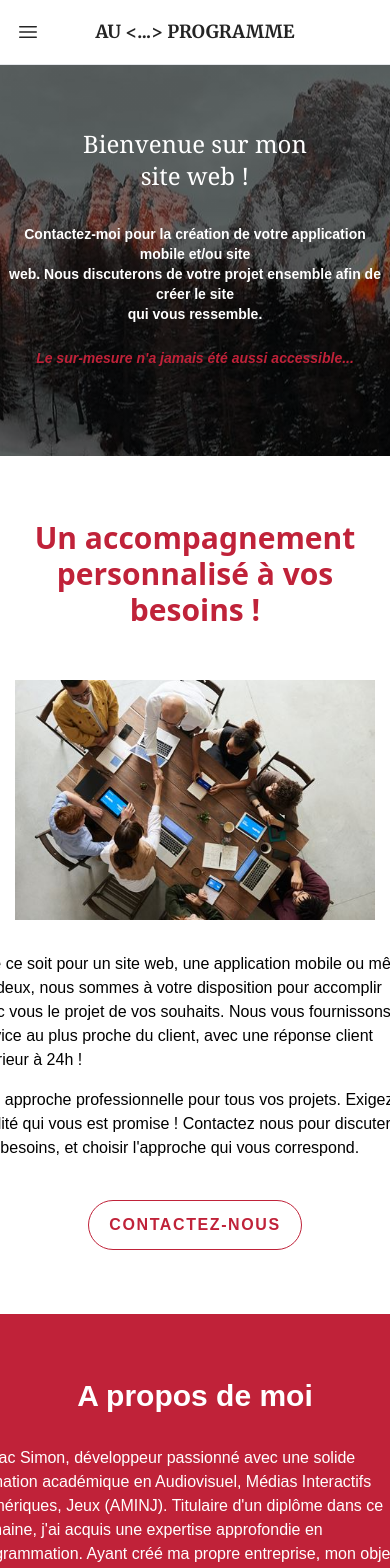
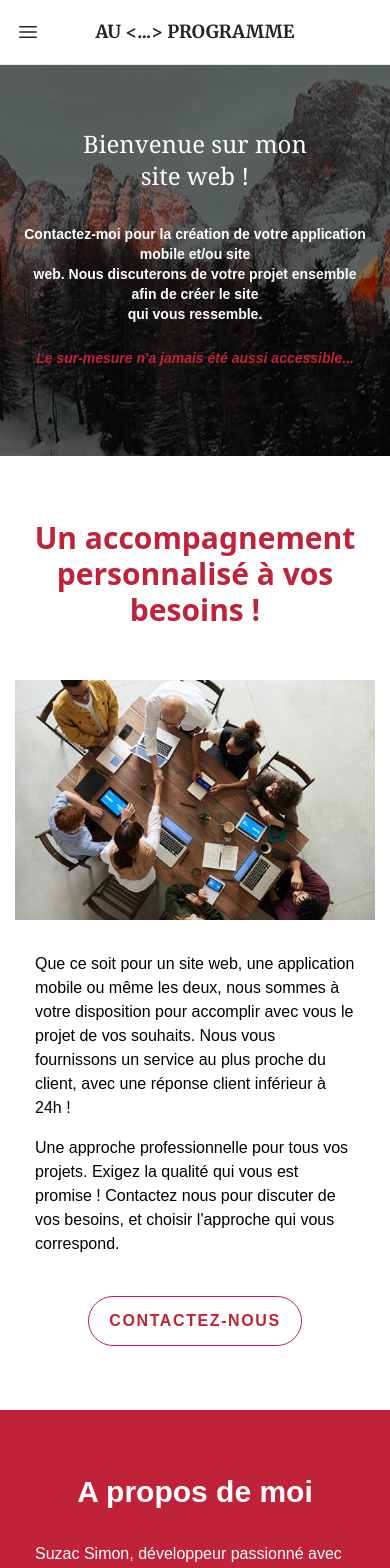
Before and after one commit to sissisix/Au_Programme, a React (Vite) app: page / in a window 390 px wide. Shown: the top 1568 px of the page. Built offline with nearby package versions, Linux system fonts and the light colour scheme.

Commit message:
Reparation resize Accueil

```diff
--- a/src/pages/1_accueil/Block_1.jsx
+++ b/src/pages/1_accueil/Block_1.jsx
@@ -2,7 +2,7 @@ const Block_1 = () => {
     return (
         <div className="h-fit py-16 bg-accueil-back bg-no-repeat bg-center bg-fixed relative flex flex-col items-center justify-center text-center text-white">
             <h1 className="mb-8 font-serif text-2xl sm:text-4xl md:text-6xl lg:text-7xl">Bienvenue sur mon<br/>site web !</h1>
-            <p className="mb-6 font-para text-sm md:text-lg lg:text-xl font-bold">Contactez-moi pour la création de votre application mobile et/ou site<br/>web. Nous discuterons de votre projet ensemble afin de créer le site<br/>qui vous ressemble.</p>
+            <p className="mb-6 mx-5 font-para text-sm md:text-lg lg:text-xl font-bold">Contactez-moi pour la création de votre application mobile et/ou site<br/>web. Nous discuterons de votre projet ensemble afin de créer le site<br/>qui vous ressemble.</p>
             <p className="text-redder mb-6 font-para text-sm md:text-lg lg:text-xl font-bold"><i>Le sur-mesure n'a jamais été aussi accessible...</i></p>
         </div>
     )
--- a/src/pages/1_accueil/Block_2.jsx
+++ b/src/pages/1_accueil/Block_2.jsx
@@ -12,13 +12,13 @@ const Block_2 = () => {
           <img className="h-60 sm:h-72 md:h-60 lg:h-72 md:mx-5" src={ photoLambda } />
         </div>
         <div className="relative flex flex-col right-0 md:w-1/2">
-          <p className="mb-4 mx-5 w-108 md:w-80 lg:w-108 font-para">
+          <p className="mb-4 mx-5 max-w-80 lg:max-w-108 font-para">
             Que ce soit pour un site web, une application mobile ou même
             les deux, nous sommes à votre disposition pour accomplir avec
             vous le projet de vos souhaits. Nous vous fournissons un
             service	au plus proche du client, avec une réponse client
             inférieur à	24h !</p>
-          <p className="mx-5 w-108 md:w-80 lg:w-108 font-para">
+          <p className="mx-5 max-w-80 lg:max-w-108 font-para">
             Une approche professionnelle pour tous vos projets. Exigez la
             qualité qui vous est promise ! Contactez nous pour discuter de
             vos besoins, et choisir l'approche qui vous correspond.</p>
--- a/src/pages/1_accueil/Block_3.jsx
+++ b/src/pages/1_accueil/Block_3.jsx
@@ -7,7 +7,7 @@ const Block_3 = () => {
         <div className="relative flex flex-col left-0 md:w-1/2 md:mb-0 mb-8 items-center justify-center md:items-end md:justify-end">
           <h2 className="mx-5 w-108 md:w-80 lg:w-108 font-para mb-8 text-3xl sm:text-4xl md:text-4xl lg:text-5xl font-bold text-white text-center md:text-left">
             A propos de moi</h2>
-          <p className="mx-5 w-108 md:w-80 lg:w-108 font-para">
+          <p className="mx-5 max-w-80 lg:max-w-108 font-para">
             Suzac Simon, développeur passionné avec une
             solide formation académique en Audiovisuel,	Médias
             Interactifs Numériques, Jeux (AMINJ). Titulaire d'un
--- a/src/pages/3_portfolio/Portfolio.jsx
+++ b/src/pages/3_portfolio/Portfolio.jsx
@@ -3,7 +3,7 @@ import Projects from '../../assets/projects.json';
 import './Portfolio.css';
 
 const Portfolio = () => {
-    //window.scrollTo(0, 0);
+    window.scrollTo(0, 0);
 
     const month = {
         '01': 'Janvier',
@@ -20,12 +20,6 @@ const Portfolio = () => {
         '12': 'Décembre',
     }
     const [open, setOpen] = useState(false);
-
-    /*function closeProjet() {
-        const pContainer = document.getElementById('projetDetail');
-
-        pContainer ? pContainer.className = 'projetOff' : console.log('Error closing window');
-    }*/
 
     window.onclick = function(event) {
         const pContainer = document.getElementById('projetDetail');
```
